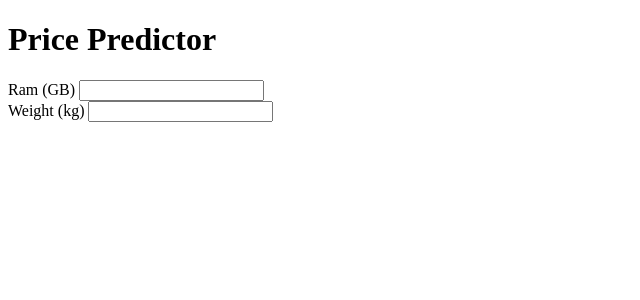
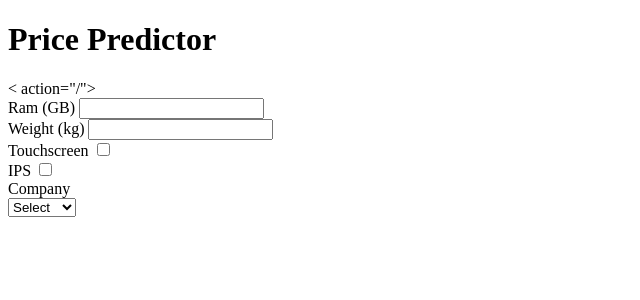
Before and after one commit to shamalsathsara/Price_Predictor, a Flask app: page / in a window 1280 px wide. Shown: the top 300 px of the page, without its empty margins (0-640 px from the left). Run offline with Flask 3, Linux system fonts and the light colour scheme.

Commit message:
add values

```diff
--- a/website/templates/index.html
+++ b/website/templates/index.html
@@ -12,7 +12,7 @@
             <h1>Price Predictor</h1>
         </div>
 
-        <form action="/">
+        < action="/">
             <div class="inputfield">
                 <for="ram">Ram (GB)</for>
                 <input type="text" class="input" name="ram">
@@ -21,6 +21,30 @@
                 <for="weight">Weight (kg)</for>
                 <input type="text" class="input" name="weight" required>
             </div>
+            <div class="inputfield">
+                <for="touchscreen">Touchscreen</for>
+                <input type="checkbox"  name="touchscreen" >
+            </div>
+            <div class="inputfield">
+                <for="ips">IPS</for>
+                <input type="checkbox"  name="ips" >
+            </div>
+                <div class="inputfield">
+                    <label for="company">Company</label>
+                    <div class="custom_select">
+                    <select name="company" id="company" >
+                        <option value="" Selected hidden>Select</option>
+                        <option value="Apple">Apple</option>
+                        <option value="Dell">Dell</option>
+                        <option value="HP">HP</option>
+                        <option value="Acer">Acer</option>
+                        <option value="Lenovo">Lenovo</option>
+                        <option value="Msi">MSI</option>
+                        <option value="Toshiba">Toshiba</option>
+                        <option value="Asus">Asus</option>
+                        <option value="Other">Other</option>
+                    </select>
+                </div>
         </form>
 
 
```
